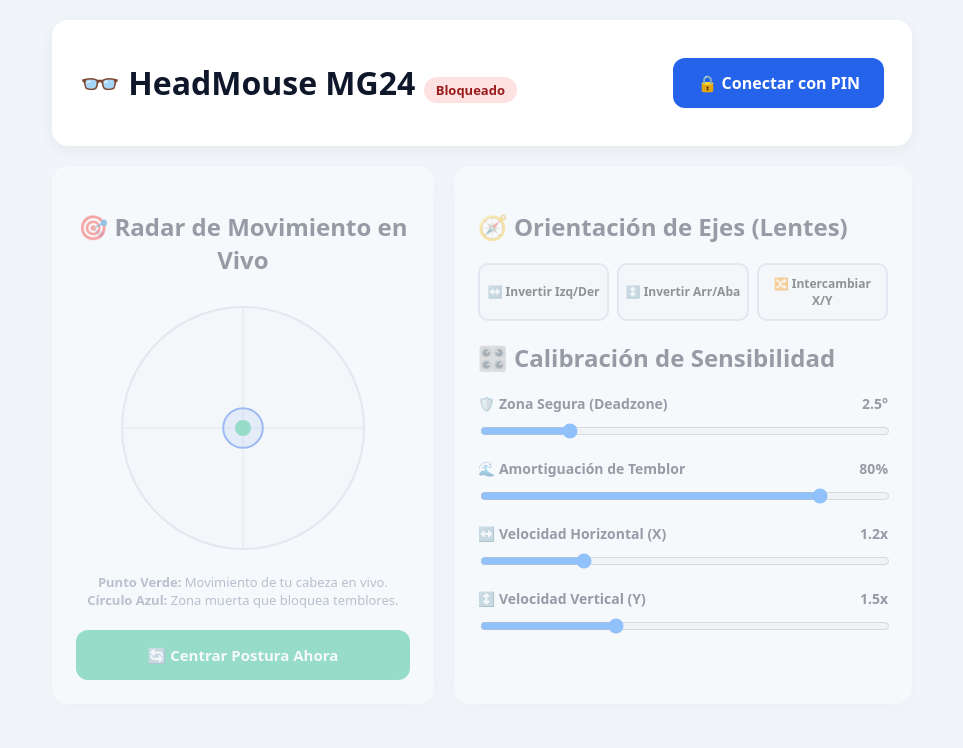
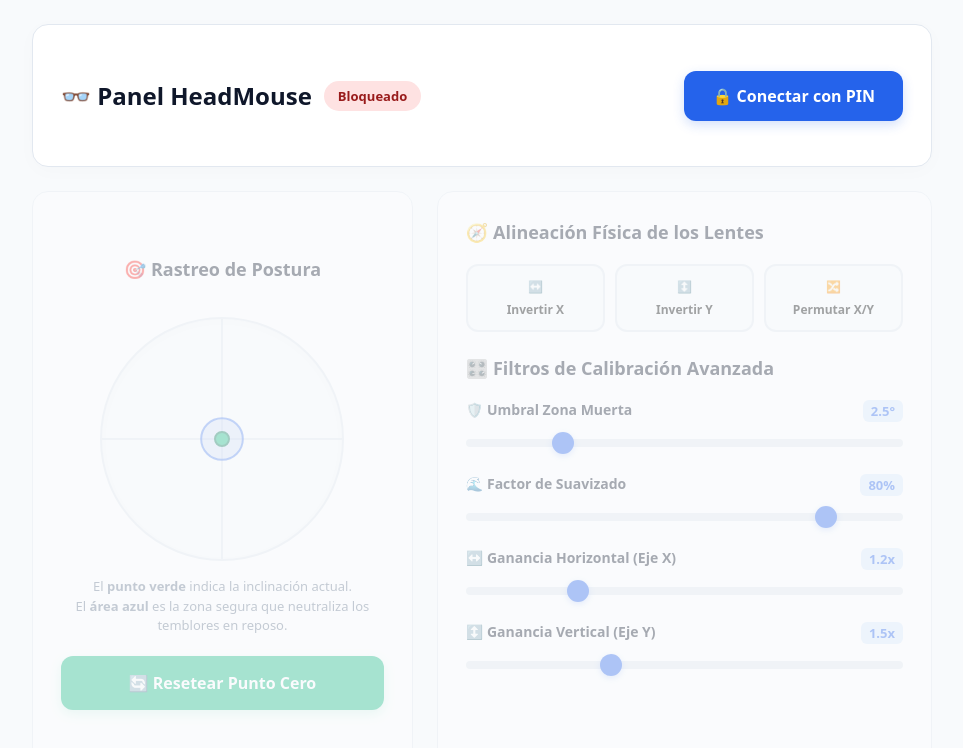
Before and after one commit to gbtox/airmouse, a plain HTML site: page index.html in a window 1280 px wide. Shown: the whole page, without its empty margins (158-1121 px from the left). Drawn offline with Linux system fonts and the light colour scheme.

Commit message:
Update HeadMouse control panel
Co-authored-by: Copilot <223556219+Copilot@users.noreply.github.com>

```diff
--- a/index.html
+++ b/index.html
@@ -1,78 +1,339 @@
+
 <!DOCTYPE html>
 <html lang="es">
 <head>
   <meta charset="UTF-8">
   <meta name="viewport" content="width=device-width, initial-scale=1.0">
-  <title>HeadMouse MG24 - Ajuste Visual</title>
+  <title>HeadMouse MG24 - Ajuste Visual Completo</title>
   <style>
-    :root { --primary: #2563eb; --success: #10b981; --bg: #f1f5f9; --card: #ffffff; --text: #0f172a; }
-    * { box-sizing: border-box; font-family: system-ui, sans-serif; }
-    body { margin: 0; padding: 20px; background: var(--bg); color: var(--text); display: flex; justify-content: center; }
-    .container { max-width: 860px; width: 100%; display: grid; gap: 20px; }
-    .header { background: var(--card); padding: 20px 28px; border-radius: 16px; box-shadow: 0 4px 15px rgba(0,0,0,0.05); display: flex; justify-content: space-between; align-items: center; flex-wrap: wrap; gap: 15px; }
-    .btn-connect { background: var(--primary); color: white; border: none; padding: 14px 24px; border-radius: 12px; font-size: 16px; font-weight: 600; cursor: pointer; }
-    .badge { font-size: 13px; padding: 4px 12px; border-radius: 20px; background: #fee2e2; color: #991b1b; font-weight: 600; }
-    .badge.connected { background: #d1fae5; color: #065f46; }
-    .main-grid { display: grid; grid-template-columns: 1fr 1.2fr; gap: 20px; }
-    @media (max-width: 720px) { .main-grid { grid-template-columns: 1fr; } }
-    .card { background: var(--card); padding: 24px; border-radius: 16px; box-shadow: 0 4px 15px rgba(0,0,0,0.05); }
-    .radar-box { display: flex; flex-direction: column; align-items: center; text-align: center; }
-    canvas#radar { background: #f8fafc; border-radius: 50%; border: 2px solid #cbd5e1; margin: 10px 0; }
-    .control-group { margin-bottom: 18px; }
-    .control-header { display: flex; justify-content: space-between; font-weight: 600; margin-bottom: 6px; font-size: 14px; }
-    input[type="range"] { width: 100%; height: 10px; cursor: pointer; }
-    .axis-toggles { display: grid; grid-template-columns: repeat(3, 1fr); gap: 8px; margin-bottom: 18px; }
-    .toggle-btn { padding: 10px 6px; border: 2px solid #cbd5e1; background: #f8fafc; border-radius: 10px; font-size: 12px; font-weight: 700; cursor: pointer; }
-    .toggle-btn.active { border-color: var(--primary); background: #dbeafe; color: #1e40af; }
-    .btn-recal { width: 100%; padding: 15px; background: var(--success); color: white; border: none; border-radius: 12px; font-size: 15px; font-weight: 700; cursor: pointer; margin-top: 8px; }
-    .disabled-panel { opacity: 0.4; pointer-events: none; }
+    :root {
+      --primary: #2563eb;
+      --primary-light: #dbeafe;
+      --primary-dark: #1e40af;
+      --success: #10b981;
+      --success-dark: #059669;
+      --bg: #f8fafc;
+      --card: #ffffff;
+      --text: #0f172a;
+      --muted: #64748b;
+      --border: #e2e8f0;
+    }
+
+    * {
+      box-sizing: border-box;
+      margin: 0;
+      padding: 0;
+      font-family: system-ui, -apple-system, BlinkMacSystemFont, 'Segoe UI', Roboto, sans-serif;
+    }
+
+    body {
+      background: var(--bg);
+      color: var(--text);
+      padding: 24px 16px;
+      display: flex;
+      justify-content: center;
+      min-height: 100vh;
+    }
+
+    .container {
+      max-width: 900px;
+      width: 100%;
+      display: grid;
+      gap: 24px;
+    }
+
+    /* Encabezado */
+    .header {
+      background: var(--card);
+      padding: 20px 28px;
+      border-radius: 16px;
+      box-shadow: 0 4px 20px rgba(0,0,0,0.02);
+      display: flex;
+      justify-content: space-between;
+      align-items: center;
+      flex-wrap: wrap;
+      gap: 16px;
+      border: 1px solid var(--border);
+    }
+
+    .title-group h1 {
+      font-size: 24px;
+      font-weight: 800;
+      display: flex;
+      align-items: center;
+      gap: 12px;
+    }
+
+    .badge {
+      font-size: 13px;
+      padding: 6px 14px;
+      border-radius: 20px;
+      background: #fee2e2;
+      color: #991b1b;
+      font-weight: 700;
+      transition: all 0.3s ease;
+    }
+
+    .badge.connected {
+      background: #d1fae5;
+      color: #065f46;
+    }
+
+    .btn-connect {
+      background: var(--primary);
+      color: white;
+      border: none;
+      padding: 14px 28px;
+      border-radius: 12px;
+      font-size: 16px;
+      font-weight: 700;
+      cursor: pointer;
+      transition: all 0.2s ease;
+      box-shadow: 0 4px 12px rgba(37,99,235,0.2);
+    }
+
+    .btn-connect:hover {
+      background: var(--primary-dark);
+      transform: translateY(-1px);
+    }
+
+    /* Grid de Contenidos */
+    .main-grid {
+      display: grid;
+      grid-template-columns: 1fr 1.3fr;
+      gap: 24px;
+      transition: opacity 0.3s ease;
+    }
+
+    @media (max-width: 768px) {
+      .main-grid { grid-template-columns: 1fr; }
+    }
+
+    .card {
+      background: var(--card);
+      padding: 28px;
+      border-radius: 16px;
+      box-shadow: 0 4px 20px rgba(0,0,0,0.02);
+      border: 1px solid var(--border);
+    }
+
+    .card h2 {
+      margin-bottom: 20px;
+      font-size: 18px;
+      font-weight: 700;
+      color: var(--text);
+      display: flex;
+      align-items: center;
+      gap: 10px;
+    }
+
+    /* Radar Visual */
+    .radar-box {
+      display: flex;
+      flex-direction: column;
+      align-items: center;
+      justify-content: center;
+    }
+
+    canvas#radar {
+      background: #f8fafc;
+      border-radius: 50%;
+      border: 2px solid var(--border);
+      margin: 16px 0;
+      box-shadow: inset 0 2px 8px rgba(0,0,0,0.02);
+    }
+
+    .radar-legend {
+      font-size: 13px;
+      color: var(--muted);
+      text-align: center;
+      line-height: 1.5;
+      margin-bottom: 20px;
+    }
+
+    /* Configuración de Ejes */
+    .axis-toggles {
+      display: grid;
+      grid-template-columns: repeat(3, 1fr);
+      gap: 10px;
+      margin-bottom: 24px;
+    }
+
+    .toggle-btn {
+      padding: 12px 8px;
+      border: 2px solid var(--border);
+      background: #f8fafc;
+      border-radius: 12px;
+      font-size: 12px;
+      font-weight: 700;
+      cursor: pointer;
+      transition: all 0.2s ease;
+      display: flex;
+      flex-direction: column;
+      align-items: center;
+      gap: 6px;
+    }
+
+    .toggle-btn:hover {
+      background: #f1f5f9;
+      border-color: #cbd5e1;
+    }
+
+    .toggle-btn.active {
+      border-color: var(--primary);
+      background: var(--primary-light);
+      color: var(--primary-dark);
+    }
+
+    /* Deslizadores */
+    .control-group {
+      margin-bottom: 22px;
+    }
+
+    .control-header {
+      display: flex;
+      justify-content: space-between;
+      font-weight: 700;
+      margin-bottom: 8px;
+      font-size: 14px;
+    }
+
+    .control-value {
+      color: var(--primary);
+      background: var(--primary-light);
+      padding: 2px 8px;
+      border-radius: 6px;
+      font-size: 13px;
+    }
+
+    input[type="range"] {
+      -webkit-appearance: none;
+      width: 100%;
+      height: 8px;
+      border-radius: 4px;
+      background: var(--border);
+      outline: none;
+    }
+
+    input[type="range"]::-webkit-slider-thumb {
+      -webkit-appearance: none;
+      width: 22px;
+      height: 22px;
+      border-radius: 50%;
+      background: var(--primary);
+      cursor: pointer;
+      box-shadow: 0 2px 6px rgba(37,99,235,0.3);
+      transition: transform 0.1s ease;
+    }
+
+    input[type="range"]::-webkit-slider-thumb:active {
+      transform: scale(1.15);
+    }
+
+    /* Botón Recalibrar */
+    .btn-recal {
+      width: 100%;
+      padding: 16px;
+      background: var(--success);
+      color: white;
+      border: none;
+      border-radius: 12px;
+      font-size: 16px;
+      font-weight: 700;
+      cursor: pointer;
+      transition: all 0.2s ease;
+      box-shadow: 0 4px 12px rgba(16,185,129,0.2);
+    }
+
+    .btn-recal:hover {
+      background: var(--success-dark);
+    }
+
+    .disabled-panel {
+      opacity: 0.35;
+      pointer-events: none;
+      user-select: none;
+    }
   </style>
 </head>
 <body>
 
 <div class="container">
+  <!-- Encabezado Seguro -->
   <div class="header">
-    <h1>👓 HeadMouse MG24 <span id="statusBadge" class="badge">Bloqueado</span></h1>
+    <div class="title-group">
+      <h1>👓 Panel HeadMouse <span id="statusBadge" class="badge">Bloqueado</span></h1>
+    </div>
     <button id="btnConnect" class="btn-connect">🔒 Conectar con PIN</button>
   </div>
 
+  <!-- Panel de Control Desbloqueable -->
   <div id="mainPanel" class="main-grid disabled-panel">
+
+    <!-- Columna Izquierda: Radar Gráfico en Tiempo Real -->
     <div class="card radar-box">
-      <h2>🎯 Radar de Movimiento en Vivo</h2>
+      <h2>🎯 Rastreo de Postura</h2>
       <canvas id="radar" width="240" height="240"></canvas>
-      <p style="font-size: 13px; color: #64748b;">
-        <strong>Punto Verde:</strong> Movimiento de tu cabeza en vivo.<br>
-        <strong>Círculo Azul:</strong> Zona muerta que bloquea temblores.
+      <p class="radar-legend">
+        El <strong>punto verde</strong> indica la inclinación actual.<br>
+        El <strong>área azul</strong> es la zona segura que neutraliza los temblores en reposo.
       </p>
-      <button id="btnRecal" class="btn-recal">🔄 Centrar Postura Ahora</button>
+      <button id="btnRecal" class="btn-recal">🔄 Resetear Punto Cero</button>
     </div>
 
+    <!-- Columna Derecha: Orientaciones Físicas y Rangos -->
     <div class="card">
-      <h2>🧭 Orientación de Ejes (Lentes)</h2>
+      <h2>🧭 Alineación Física de los Lentes</h2>
       <div class="axis-toggles">
-        <button id="btnInvX" class="toggle-btn" onclick="toggleAxis('x')">↔️ Invertir Izq/Der</button>
-        <button id="btnInvY" class="toggle-btn" onclick="toggleAxis('y')">↕️ Invertir Arr/Aba</button>
-        <button id="btnSwap" class="toggle-btn" onclick="toggleAxis('swap')">🔀 Intercambiar X/Y</button>
+        <button id="btnInvX" class="toggle-btn" onclick="toggleAxis(0)">
+          <span>↔️</span>
+          <span>Invertir X</span>
+        </button>
+        <button id="btnInvY" class="toggle-btn" onclick="toggleAxis(1)">
+          <span>↕️</span>
+          <span>Invertir Y</span>
+        </button>
+        <button id="btnSwap" class="toggle-btn" onclick="toggleAxis(2)">
+          <span>🔀</span>
+          <span>Permutar X/Y</span>
+        </button>
       </div>
 
-      <h2>🎛️ Calibración de Sensibilidad</h2>
+      <h2>🎛️ Filtros de Calibración Avanzada</h2>
+
       <div class="control-group">
-        <div class="control-header"><span>🛡️ Zona Segura (Deadzone)</span><span id="lblDeadzone">2.5°</span></div>
+        <div class="control-header">
+          <span>🛡️ Umbral Zona Muerta</span>
+          <span id="lblDeadzone" class="control-value">2.5°</span>
+        </div>
         <input type="range" id="deadzone" min="0" max="12" step="0.5" value="2.5">
       </div>
+
       <div class="control-group">
-        <div class="control-header"><span>🌊 Amortiguación de Temblor</span><span id="lblSmooth">80%</span></div>
+        <div class="control-header">
+          <span>🌊 Factor de Suavizado</span>
+          <span id="lblSmooth" class="control-value">80%</span>
+        </div>
         <input type="range" id="smooth" min="0" max="0.95" step="0.05" value="0.80">
       </div>
+
       <div class="control-group">
-        <div class="control-header"><span>↔️ Velocidad Horizontal (X)</span><span id="lblSensX">1.2x</span></div>
+        <div class="control-header">
+          <span>↔️ Ganancia Horizontal (Eje X)</span>
+          <span id="lblSensX" class="control-value">1.2x</span>
+        </div>
         <input type="range" id="sensX" min="0.3" max="4.0" step="0.1" value="1.2">
       </div>
+
       <div class="control-group">
-        <div class="control-header"><span>↕️ Velocidad Vertical (Y)</span><span id="lblSensY">1.5x</span></div>
+        <div class="control-header">
+          <span>↕️ Ganancia Vertical (Eje Y)</span>
+          <span id="lblSensY" class="control-value">1.5x</span>
+        </div>
         <input type="range" id="sensY" min="0.3" max="4.0" step="0.1" value="1.5">
       </div>
     </div>
+
   </div>
 </div>
 
@@ -92,42 +353,53 @@
   let chars = {};
   let currentDeadzone = 2.5;
   let headX = 0, headY = 0;
-  let axisState = { x: 0, y: 0, swap: 0 };
+  let axisState = [0, 0, 0]; // invertX, invertY, swapAxes
 
   const canvas = document.getElementById('radar');
   const ctx = canvas.getContext('2d');
 
   function drawRadar() {
-    const cx = canvas.width / 2, cy = canvas.height / 2;
+    const cx = canvas.width / 2;
+    const cy = canvas.height / 2;
     ctx.clearRect(0, 0, canvas.width, canvas.height);
 
+    // Rejilla de cruz central
     ctx.strokeStyle = "#cbd5e1";
+    ctx.lineWidth = 1;
     ctx.beginPath();
     ctx.moveTo(cx, 0); ctx.lineTo(cx, canvas.height);
     ctx.moveTo(0, cy); ctx.lineTo(canvas.width, cy);
     ctx.stroke();
 
-    const radius = Math.max(8, (currentDeadzone / 12) * 95);
-    ctx.fillStyle = "rgba(37, 99, 235, 0.18)";
-    ctx.strokeStyle = "#2563eb";
+    // Área visual estática del Umbral de Zona Muerta (Círculo azul)
+    const radius = Math.max(6, (currentDeadzone / 12) * 100);
+    ctx.fillStyle = "rgba(37, 99, 235, 0.15)";
+    ctx.strokeStyle = "rgba(37, 99, 235, 0.7)";
     ctx.lineWidth = 2;
     ctx.beginPath();
     ctx.arc(cx, cy, radius, 0, Math.PI * 2);
-    ctx.fill(); ctx.stroke();
+    ctx.fill();
+    ctx.stroke();
 
-    const scale = 95 / 15;
-    const px = Math.max(10, Math.min(canvas.width - 10, cx + (headX * scale)));
-    const py = Math.max(10, Math.min(canvas.height - 10, cy + (headY * scale)));
+    // Graficar la posición angular de la cabeza (Punto Verde)
+    const scale = 100 / 15; // Escalado de grados a píxeles en el canvas
+    const px = Math.max(8, Math.min(canvas.width - 8, cx + (headX * scale)));
+    const py = Math.max(8, Math.min(canvas.height - 8, cy + (headY * scale)));
 
     ctx.fillStyle = "#10b981";
     ctx.beginPath();
-    ctx.arc(px, py, 8, 0, Math.PI * 2);
+    ctx.arc(px, py, 7, 0, Math.PI * 2);
     ctx.fill();
+    ctx.strokeStyle = "#047857";
+    ctx.lineWidth = 2;
+    ctx.stroke();
   }
+
+  // Render inicial del radar sin conexión
   drawRadar();
 
   document.getElementById('btnConnect').addEventListener('click', async () => {
-    const userPin = prompt("Ingresa el PIN de seguridad (2026):");
+    const userPin = prompt("Ingresa el PIN de acceso a los lentes (2026):");
     if (!userPin) return;
 
     try {
@@ -143,10 +415,40 @@
         chars[key] = await service.getCharacteristic(UUIDS[key]);
       }
 
+      // Enviar credencial PIN al firmware en formato Little-Endian
       const pinBuf = new ArrayBuffer(4);
       new DataView(pinBuf).setUint32(0, parseInt(userPin), true);
       await chars.pin.writeValue(pinBuf);
 
+      // Sincronizar y descargar el estado real guardado en la Flash de la placa
+      const dzVal = (await chars.deadzone.readValue()).getFloat32(0, true);
+      const smVal = (await chars.smooth.readValue()).getFloat32(0, true);
+      const sxVal = (await chars.sensX.readValue()).getFloat32(0, true);
+      const syVal = (await chars.sensY.readValue()).getFloat32(0, true);
+      const axBuf = await chars.axis.readValue();
+
+      // Sincronizar controles físicos de la UI
+      currentDeadzone = parseFloat(dzVal.toFixed(1));
+      document.getElementById('deadzone').value = currentDeadzone;
+      document.getElementById('lblDeadzone').innerText = currentDeadzone + "°";
+
+      document.getElementById('smooth').value = smVal.toFixed(2);
+      document.getElementById('lblSmooth').innerText = Math.round(smVal * 100) + "%";
+
+      document.getElementById('sensX').value = sxVal.toFixed(1);
+      document.getElementById('lblSensX').innerText = sxVal.toFixed(1) + "x";
+
+      document.getElementById('sensY').value = syVal.toFixed(1);
+      document.getElementById('lblSensY').innerText = syVal.toFixed(1) + "x";
+
+      axisState = [axBuf.getUint8(0), axBuf.getUint8(1), axBuf.getUint8(2)];
+      document.getElementById('btnInvX').classList.toggle('active', axisState[0] === 1);
+      document.getElementById('btnInvY').classList.toggle('active', axisState[1] === 1);
+      document.getElementById('btnSwap').classList.toggle('active', axisState[2] === 1);
+
+      drawRadar();
+
+      // Habilitar recepción del flujo de datos angulares crudos
       await chars.livePos.startNotifications();
       chars.livePos.addEventListener('characteristicvaluechanged', (e) => {
         const view = e.target.value;
@@ -156,22 +458,22 @@
       });
 
       const badge = document.getElementById('statusBadge');
-      badge.innerText = "Desbloqueado";
+      badge.innerText = "Desbloqueado (Flash Ok)";
       badge.classList.add('connected');
       document.getElementById('mainPanel').classList.remove('disabled-panel');
     } catch (err) {
-      alert("No se pudo conectar: " + err.message);
+      alert("Fallo de sincronización: " + err.message);
     }
   });
 
-  async function toggleAxis(type) {
-    axisState[type] = axisState[type] === 0 ? 1 : 0;
-    document.getElementById('btnInvX').classList.toggle('active', axisState.x === 1);
-    document.getElementById('btnInvY').classList.toggle('active', axisState.y === 1);
-    document.getElementById('btnSwap').classList.toggle('active', axisState.swap === 1);
+  async function toggleAxis(index) {
+    axisState[index] = axisState[index] === 0 ? 1 : 0;
+    document.getElementById('btnInvX').classList.toggle('active', axisState[0] === 1);
+    document.getElementById('btnInvY').classList.toggle('active', axisState[1] === 1);
+    document.getElementById('btnSwap').classList.toggle('active', axisState[2] === 1);
 
     if (chars.axis) {
-      await chars.axis.writeValue(new Uint8Array([axisState.x, axisState.y, axisState.swap]));
+      await chars.axis.writeValue(new Uint8Array(axisState));
     }
   }
 
@@ -182,6 +484,7 @@
     await chars[key].writeValue(buf);
   }
 
+  // Captura y transmisión en vivo de deslizadores manuales
   document.getElementById('deadzone').addEventListener('input', (e) => {
     currentDeadzone = parseFloat(e.target.value);
     document.getElementById('lblDeadzone').innerText = currentDeadzone + "°";
@@ -205,8 +508,9 @@
   });
 
   document.getElementById('btnRecal').addEventListener('click', async () => {
-    if (chars.recal) await chars.recal.writeValue(new Uint8Array());
+    if (chars.recal) await chars.recal.writeValue(new Uint8Array([1]));
   });
 </script>
+
 </body>
 </html>
```
